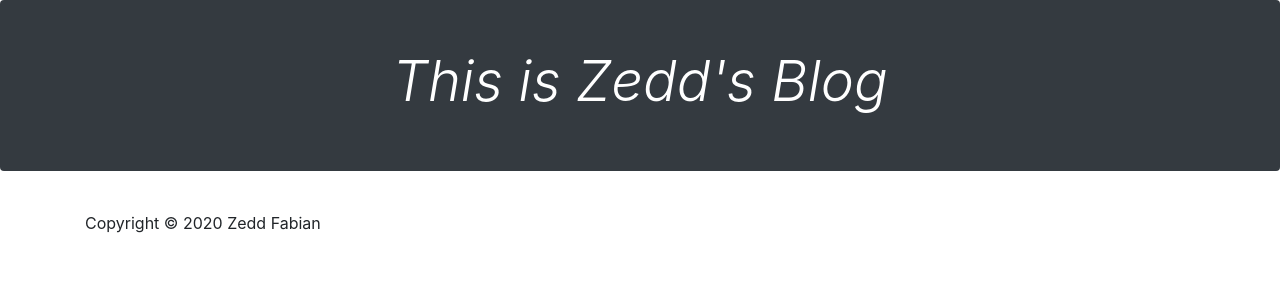
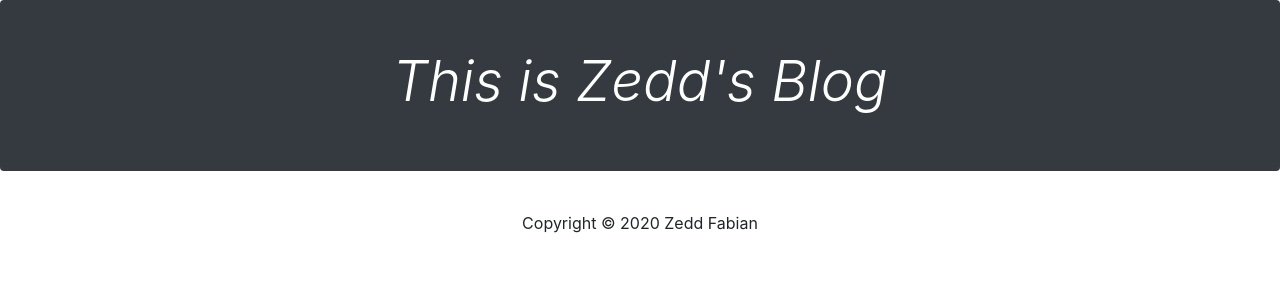
Before and after one commit to zeddrix/portfolio-project, a Django app: page /blog/ in a window 1280 px wide. Shown: the part 56-356 px from the top of the page. Run offline with Django 3.2, Linux system fonts and the light colour scheme; data that the repository does not hold is empty; some libraries are stand-ins or nearby versions.

Commit message:
Applied autoescape on contents.html. Centered the Copyright.

```diff
--- a/blog/templates/blog/blogs.html
+++ b/blog/templates/blog/blogs.html
@@ -90,9 +90,9 @@
   </div>
 
 <footer class="blog-footer">
-    <div class="container">
-        <p>Copyright © {% now "Y" %} Zedd Fabian</p>
-    </div>
+  <div class="container text-center">
+    <p>Copyright © {% now "Y" %} Zedd Fabian</p>
+  </div>
 </footer>
 <script src="https://code.jquery.com/jquery-3.4.1.slim.min.js" integrity="sha384-J6qa4849blE2+poT4WnyKhv5vZF5SrPo0iEjwBvKU7imGFAV0wwj1yYfoRSJoZ+n" crossorigin="anonymous"></script>
 <script src="https://cdn.jsdelivr.net/npm/popper.js@1.16.0/dist/umd/popper.min.js" integrity="sha384-Q6E9RHvbIyZFJoft+2mJbHaEWldlvI9IOYy5n3zV9zzTtmI3UksdQRVvoxMfooAo" crossorigin="anonymous"></script>
--- a/blog/templates/blog/content.html
+++ b/blog/templates/blog/content.html
@@ -1,4 +1,4 @@
-
+{% autoescape off %}
 <!doctype html>
 <html lang="en">
   <head>
@@ -94,3 +94,4 @@
 <script src="https://stackpath.bootstrapcdn.com/bootstrap/4.4.1/js/bootstrap.min.js" integrity="sha384-wfSDF2E50Y2D1uUdj0O3uMBJnjuUD4Ih7YwaYd1iqfktj0Uod8GCExl3Og8ifwB6" crossorigin="anonymous"></script>
 </body>
 </html>
+{% endautoescape %}
--- a/hobby/templates/hobby/home.html
+++ b/hobby/templates/hobby/home.html
@@ -103,8 +103,8 @@
 </main>
 
 <footer class="text-muted">
-  <div class="container">
-  <p>Copyright © {% now "Y" %} Zedd Fabian</p>
+  <div class="container text-center">
+    <p>Copyright © {% now "Y" %} Zedd Fabian</p>
   </div>
 </footer>
 <script src="https://code.jquery.com/jquery-3.4.1.slim.min.js" integrity="sha384-J6qa4849blE2+poT4WnyKhv5vZF5SrPo0iEjwBvKU7imGFAV0wwj1yYfoRSJoZ+n" crossorigin="anonymous"></script>
--- a/projects/templates/projects/projects.html
+++ b/projects/templates/projects/projects.html
@@ -93,8 +93,8 @@
 </main>
 
 <footer class="text-muted">
-  <div class="container">
-  <p>Copyright © {% now "Y" %} Zedd Fabian</p>
+  <div class="container text-center">
+    <p>Copyright © {% now "Y" %} Zedd Fabian</p>
   </div>
 </footer>
 <script src="https://code.jquery.com/jquery-3.4.1.slim.min.js" integrity="sha384-J6qa4849blE2+poT4WnyKhv5vZF5SrPo0iEjwBvKU7imGFAV0wwj1yYfoRSJoZ+n" crossorigin="anonymous"></script>
```
